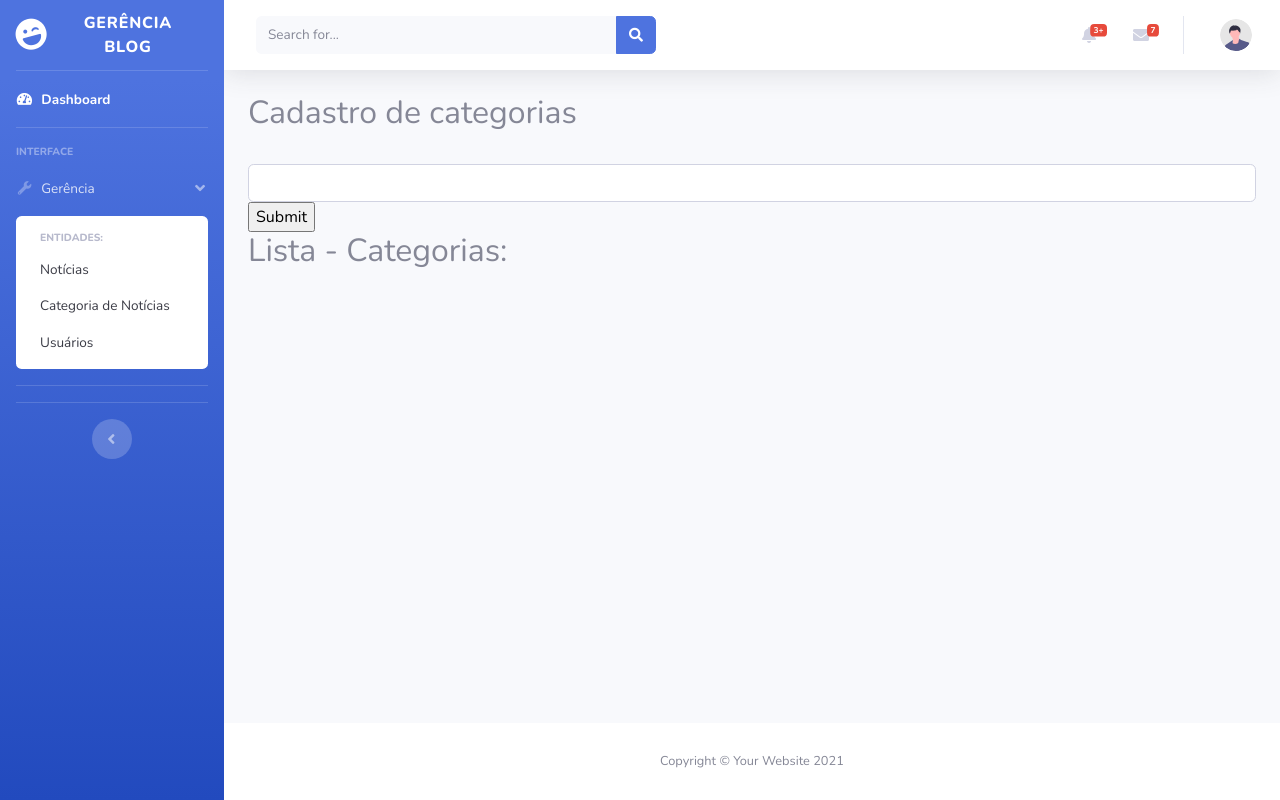
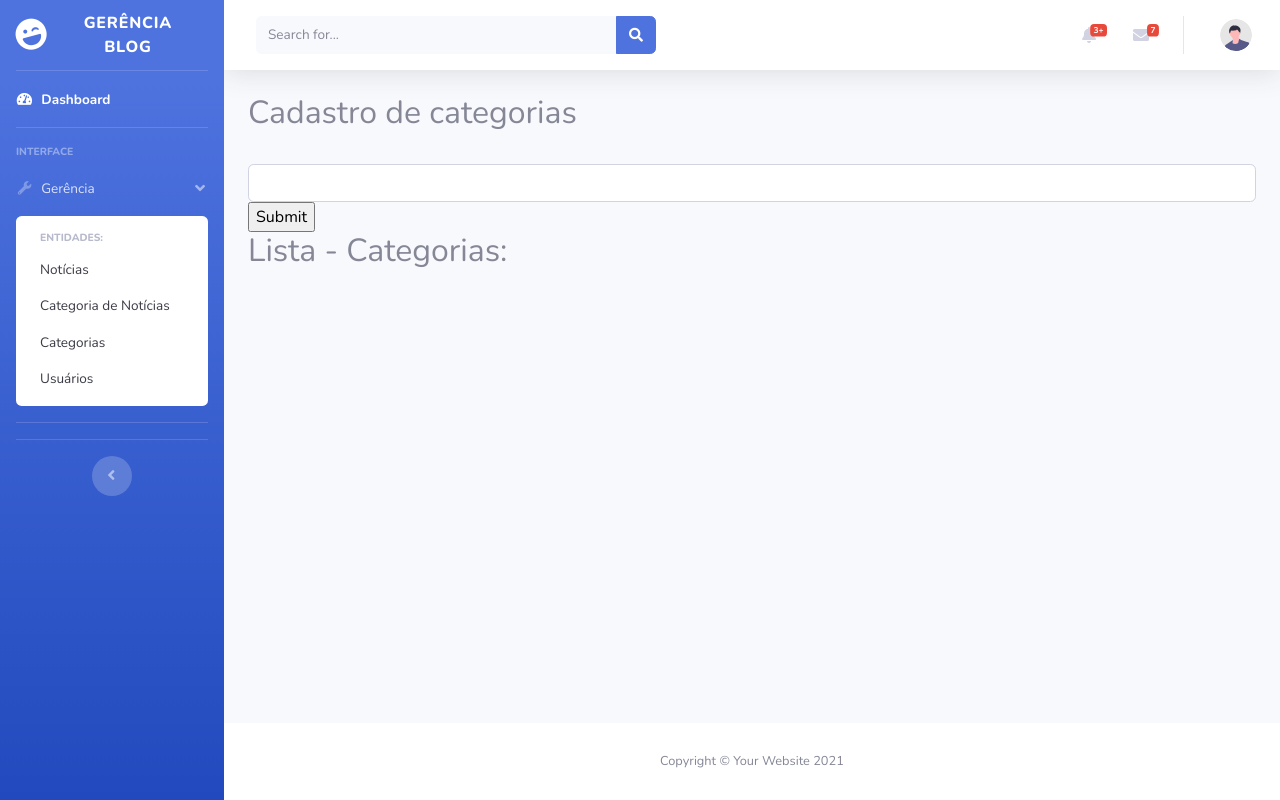
Before and after one commit to Raquel2050/Exercicio-Prova, a Django app: page /gerencia/cadastro_categoria/ in a window 1280 px wide, after a click on "Gerência". Run offline with Django 5.2, Linux system fonts and the light colour scheme; data that the repository does not hold is empty; some libraries are stand-ins or nearby versions.

Commit message:
listagem de categorias no menu

```diff
--- a/templates/base_gerencia.html
+++ b/templates/base_gerencia.html
@@ -71,6 +71,7 @@
                         <h6 class="collapse-header">Entidades:</h6>
                         <a class="collapse-item" href="{% url 'gerencia:listagem_noticia' %}">Notícias</a>
                         <a class="collapse-item" href="utilities-animation.html">Categoria de Notícias</a>
+                        <a class="collapse-item" href="{% url 'gerencia:cadastro_categoria' %}">Categorias</a>
                         <a class="collapse-item" href="{% url 'usuarios:lista_usuarios'  %}">Usuários</a>
                     </div>
                 </div>
```
